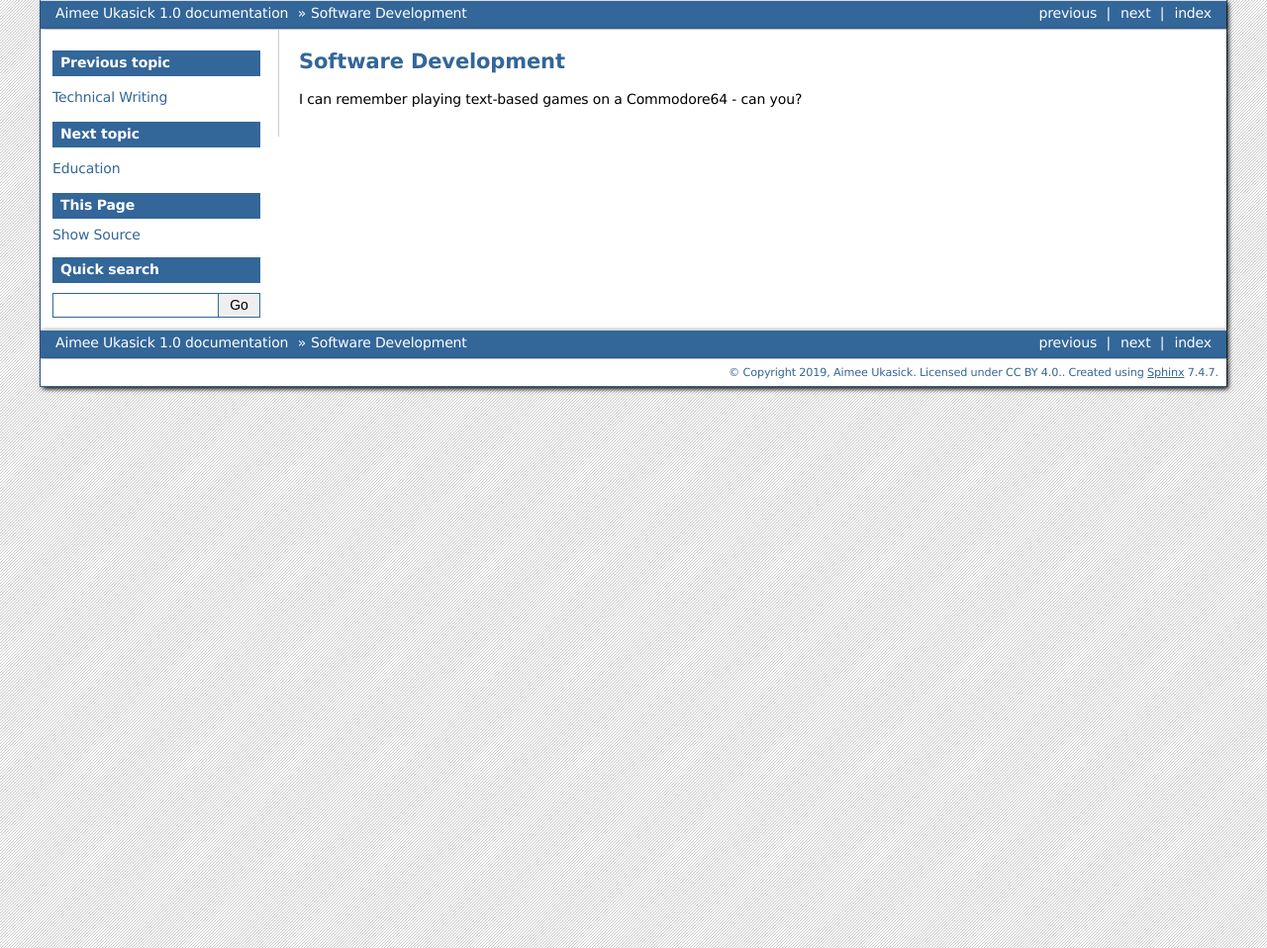
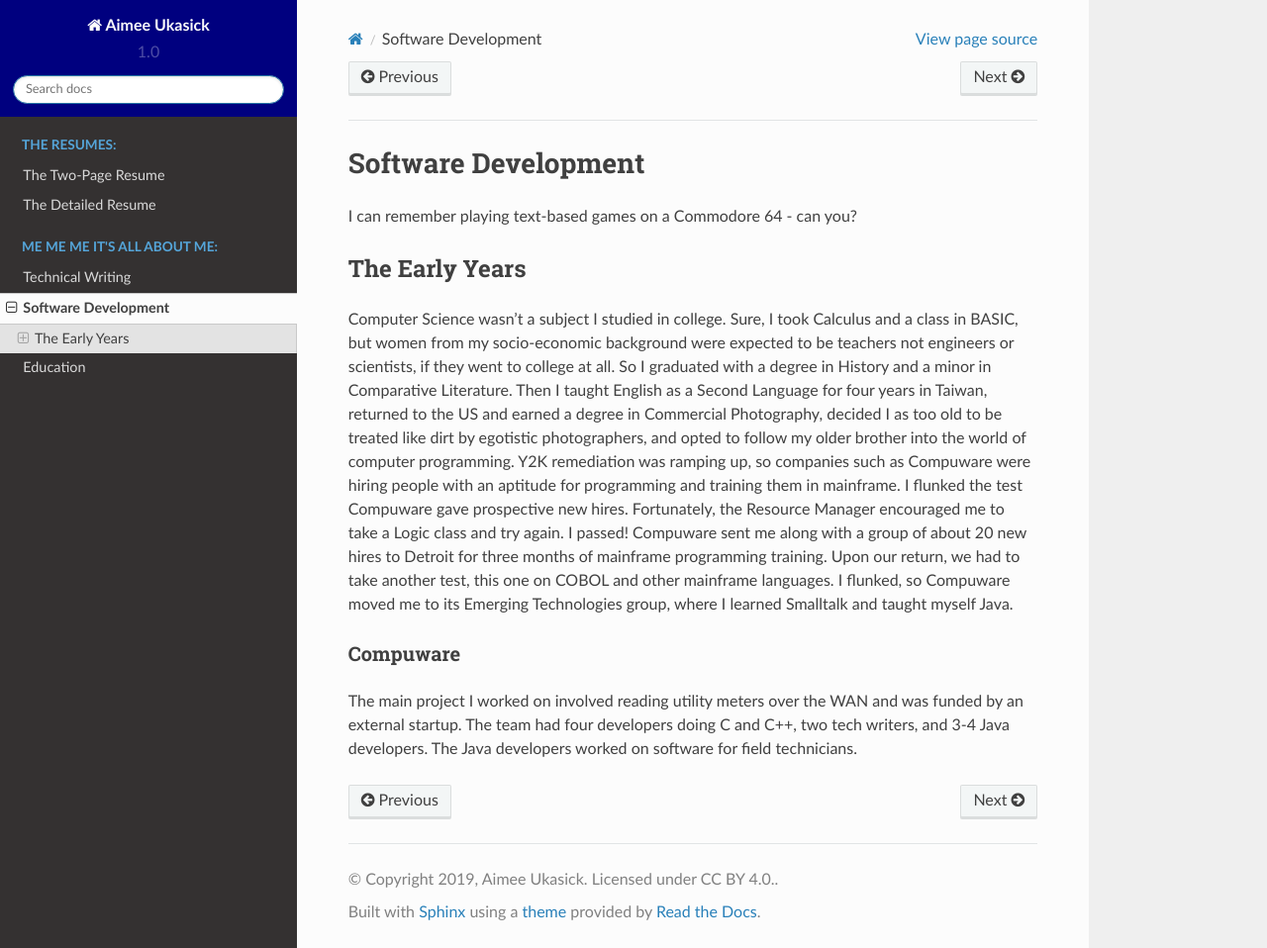
Before and after one commit to aimeeu/aimee-ukasick-resume, a Sphinx documentation site: the page built from docs/software_dev.rst, in a window 1280 px wide and 958 px high. Shown: the whole window at 99% size. Built offline with Sphinx 7.4.7 and the Read the Docs theme 2.0.0, drawn with Linux system fonts in a browser that asks for light colours.

Commit message:
Changed theme
Signed-off-by: Aimee Ukasick <aimeeu.opensource@gmail.com>

```diff
--- a/docs/conf.py
+++ b/docs/conf.py
@@ -92,13 +92,16 @@
 # The theme to use for HTML and HTML Help pages.  See the documentation for
 # a list of builtin themes.
 #
-html_theme = 'bizstyle'
+html_theme = 'sphinx_rtd_theme'
 
 # Theme options are theme-specific and customize the look and feel of a theme
 # further.  For a list of options available for each theme, see the
 # documentation.
 #
-# html_theme_options = {}
+html_theme_options = {
+    'prev_next_buttons_location': 'both',
+    'style_nav_header_background': '#00007f'
+}
 
 # Add any paths that contain custom static files (such as style sheets) here,
 # relative to this directory. They are copied after the builtin static files,
--- a/docs/software_dev.rst
+++ b/docs/software_dev.rst
@@ -20,4 +20,13 @@
 Software Development
 ====================
 
-I can remember playing text-based games on a Commodore64 - can you?
+I can remember playing text-based games on a Commodore 64 - can you?
+
+The Early Years
+===============
+
+Computer Science wasn't a subject I studied in college. Sure, I took Calculus and a class in BASIC, but women from my socio-economic background were expected to be teachers not engineers or scientists, if they went to college at all. So I graduated with a degree in History and a minor in Comparative Literature. Then I taught English as a Second Language for four years in Taiwan, returned to the US and earned a degree in Commercial Photography, decided I as too old to be treated like dirt by egotistic photographers, and opted to follow my older brother into the world of computer programming. Y2K remediation was ramping up, so companies such as Compuware were hiring people with an aptitude for programming and training them in mainframe. I flunked the test Compuware gave prospective new hires. Fortunately, the Resource Manager encouraged me to take a Logic class and try again. I passed! Compuware sent me along with a group of about 20 new hires to Detroit for three months of mainframe programming training. Upon our return, we had to take another test, this one on COBOL and other mainframe languages. I flunked, so Compuware moved me to its Emerging Technologies group, where I learned Smalltalk and taught myself Java.
+
+Compuware
+---------
+The main project I worked on involved reading utility meters over the WAN and was funded by an external startup. The team had four developers doing C and C++, two tech writers, and 3-4 Java developers. The Java developers worked on software for field technicians.
```
Also changed, not shown: 1 other file.
